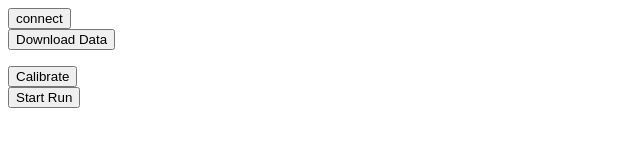
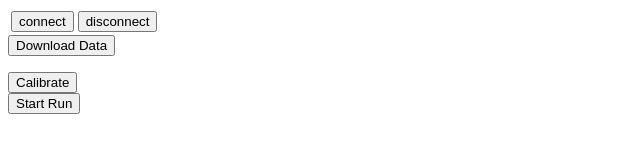
Before and after one commit to MakingLife/evolvinator, a browser extension: page chrome_app_interface/index.html in a window 1280 px wide. Shown: the whole page, without its empty margins (0-640 px from the left). Drawn offline with Linux system fonts and the light colour scheme.

Commit message:
changes to the interface

```diff
--- a/chrome_app_interface/index.html
+++ b/chrome_app_interface/index.html
@@ -1,5 +1,11 @@
 <!--<button id="toggle" style="position: absolute; bottom: 0">Toggle Led</button>-->
-<button id="connect">connect</button><br>
+<table>
+  <tr>
+    <td><button id="connect">connect</button></td>
+    <td><button id="disconnect">disconnect</button></td>
+  </tr>
+</table>
+
 <!--<svg height="100" width="100">-->
   <!--<circle  id="statusCircle"  cx="50" cy="50" r="40" stroke="black" stroke-width="3" fill="grey" />-->
 <!--</svg>-->
```
